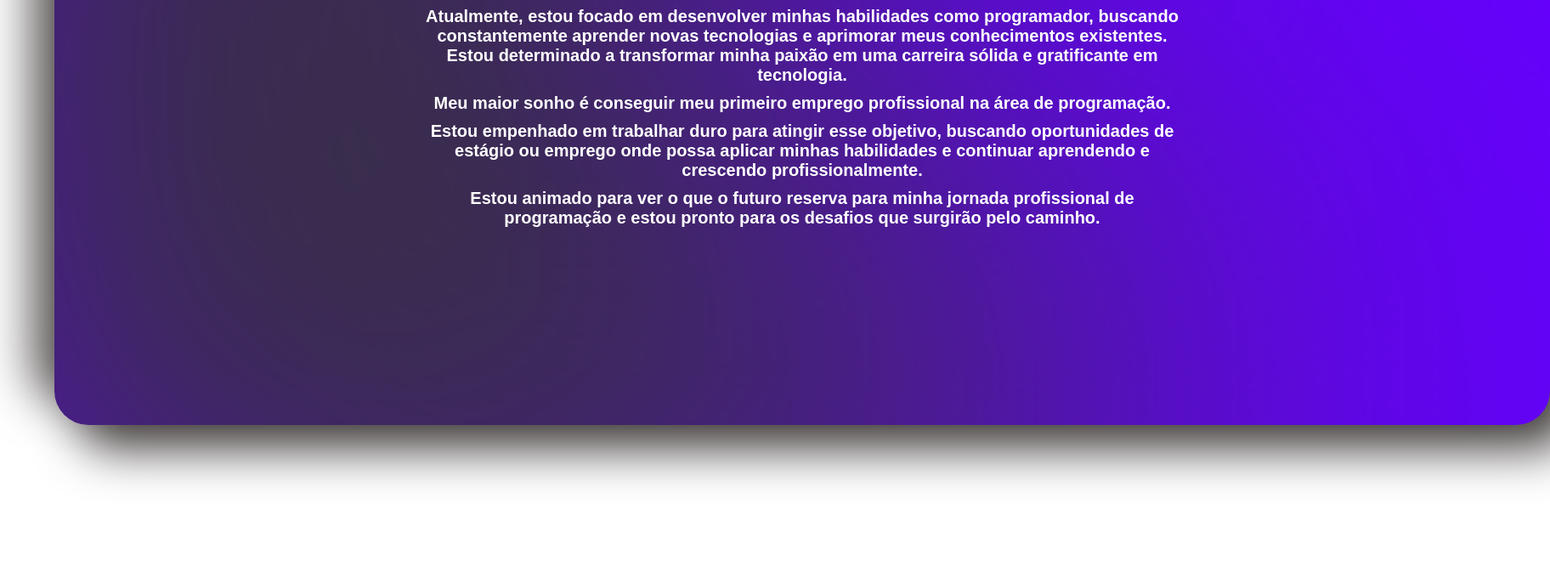
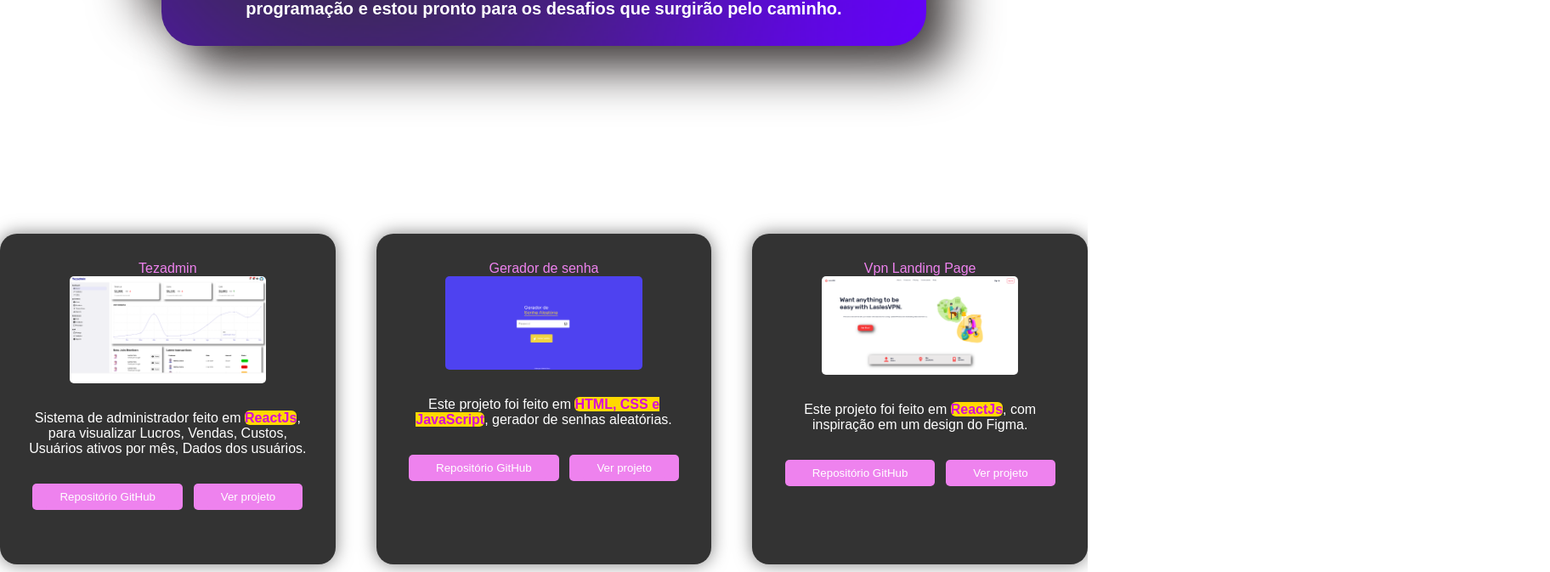
Before and after one commit to gabrielteza/port-teza, a React (Create React App) app: page / in a window 1280 px wide. Shown: the part 1231-1904 px from the top of the page at 85% size, 1824 px wide, since content can reach past the window. Built offline with nearby package versions, Linux system fonts and the light colour scheme.

Commit message:
"Updated About and Projetos pages with improved styling and responsiveness"

```diff
--- a/src/pages/about/about.css
+++ b/src/pages/about/about.css
@@ -1,24 +1,19 @@
 .container-about {
-  margin-top: 15rem;
+  margin-top: 5rem; /* Reduzido para melhorar a aparência em telas menores */
 }
 
 .about-text {
   text-align: center;
   font-size: 20px;
-  padding: 7rem 8rem;
-  margin-right: 300px;
-  margin-left: 300px;
+  padding: 2rem; /* Reduzido para melhorar a aparência em telas menores */
 }
 
 .container-box {
-  height: 50rem;
-  width: 110rem;
-  margin-left: 4rem;
-  margin-right: 4rem;
+  width: 90%; /* Usando largura percentual para se adaptar melhor */
+  max-width: 900px; /* Limitando a largura máxima para melhor legibilidade */
+  margin: 0 auto; /* Centralizando o container */
   background-color: #333;
-  margin-bottom: 3rem;
   border-radius: 40px;
-  background: #333;
   box-shadow: 28px 28px 56px #423d3d, -28px -28px 56px #656060;
   background-image: url("../../img/blurry-gradient-haikei.png");
   background-position: center;
@@ -33,35 +28,32 @@
   margin-top: 10px;
 }
 
+.about-text-h1 {
+  color: #cfc37c;
+}
+
+/* Media Query para telas menores */
 @media screen and (max-width: 768px) {
-  .container-box {
-    height: auto; /* Volte à altura padrão */
-    width: auto; /* Volte à largura padrão */
-    margin-right: 0; /* Volte à margem padrão */
+  .about-text {
+    font-size: 16px;
+    padding: 1rem; /* Reduzido para melhorar a aparência em telas menores */
   }
 
-  .about-text {
-    font-size: 15px; /* Defina o tamanho de fonte desejado */
-    margin-left: 0; /* Volte à margem padrão */
-    font-weight: 500; /* Mantenha o peso da fonte, se desejado */
+  .container-box {
+    border-radius: 20px;
+    margin-left: 1.3rem;
+  }
+
+  .about-text-p {
+    font-size: 14px;
+    font-weight: 600;
+    margin-bottom: 20px;
+    color: #ffd900;
+  }
+
+  .about-text-h1 {
+    color: #cfc37c;
+    font-size: 2rem;
+    font-weight: bold;
   }
 }
-@media screen and (max-width: 768px) {
-  .container-box {
-    height: auto; /* Volte à altura padrão */
-    width: auto; /* Volte à largura padrão */
-    margin-right: 0; /* Volte à margem padrão */
-  }
-
-  .about-text {
-    margin-left: 0;
-    font-weight: 500;
-    font-size: 30px;
-  }
-
-  .about-text p {
-    font-size: 15px; /* Defina o tamanho de fonte desejado */
-    margin-left: 0; /* Volte à margem padrão */
-    font-weight: 400; /* Mantenha o peso da fonte, se desejado */
-  }
-}
--- a/src/pages/projetos/Projetos.jsx
+++ b/src/pages/projetos/Projetos.jsx
@@ -4,8 +4,6 @@ import adm from "../../img/adm.png";
 import gerador from "../../img/gerador.png";
 import vpn from "../../img/vpn.PNG";
 import { Link } from "react-scroll";
-
-// The Main Function
 
 export default function Projetos() {
   return (
@@ -14,95 +12,53 @@ export default function Projetos() {
         <div className="titulo-projetos">
           <h1>Projetos</h1>
           <div className="grid-projetos">
-            <div className="grid-1">
+            <div className="grid-item">
               <div className="grid-titulo">
                 <p>Tezadmin</p>
                 <img src={adm} alt="" className="img" />
                 <div className="desc-container">
-                  <span id="text">Sistema de administrador feito em ReactJs, para vizualizar Lucros, Vendas, Custos, Usuários ativos por mês, Dados dos usuários.</span>
-
+                  <span className="text">Sistema de administrador feito em <mark id="marker-text">ReactJs</mark>, para visualizar Lucros, Vendas, Custos, Usuários ativos por mês, Dados dos usuários.</span>
                 </div>
                 <div className="container-btn">
                   <button className="btn-project">
-                    <a
-                      href="https://github.com/gabrielteza/tezadmin"
-                      target="_blank"
-                      className="btn-project"
-                    >
-                      Repositorio GitHub
-                    </a>
+                    <a href="https://github.com/gabrielteza/tezadmin" target="_blank" className="btn-project">Repositório GitHub</a>
                   </button>
                   <button className="btn-project">
-                    <a
-                      href="https://tezadmin.vercel.app/"
-                      target="_blank"
-                      className="btn-project"
-                    >
-                      Ver projeto
-                    </a>
+                    <a href="https://tezadmin.vercel.app/" target="_blank" className="btn-project">Ver projeto</a>
                   </button>
                 </div>
               </div>
             </div>
-            <div className="grid-2">
+            <div className="grid-item">
               <div className="grid-titulo">
                 <p>Gerador de senha</p>
-                <img src={gerador} alt="" className="img2" />
+                <img src={gerador} alt="" className="img" />
                 <div className="desc-container">
-                  <span id="text2">Este projeto foi feito em HTML, CSS e Javascript, Gerador de Senhas Aleatorias.</span>
-
+                  <span className="text">Este projeto foi feito em <mark id="marker-text">HTML, CSS e JavaScript</mark>, gerador de senhas aleatórias.</span>
                 </div>
                 <div className="container-btn">
-                  <button className="btn-project2">
-                    <a
-                      href="https://github.com/gabrielteza/geredor-de-senha"
-                      target="_blank"
-                      className="btn-project2"
-                    >
-                      Repositorio GitHub
-                    </a>
+                  <button className="btn-project">
+                    <a href="https://github.com/gabrielteza/geredor-de-senha" target="_blank" className="btn-project">Repositório GitHub</a>
                   </button>
-                  <button className="btn-project2">
-                    <a
-                      href="https://geredor-de-senha.vercel.app/"
-                      target="_blank"
-                      className="btn-project2"
-                    >
-                      Ver projeto
-                    </a>
+                  <button className="btn-project">
+                    <a href="https://geredor-de-senha.vercel.app/" target="_blank" className="btn-project">Ver projeto</a>
                   </button>
                 </div>
               </div>
             </div>
-            <div className="grid-3">
+            <div className="grid-item">
               <div className="grid-titulo">
                 <p>Vpn Landing Page</p>
-                <img src={vpn} alt="" className="img3" />
+                <img src={vpn} alt="" className="img" />
                 <div className="desc-container">
-                  <span id="text3">
-                    Este projeto foi feito em ReactJs, com inspiração em um desgin
-                    do figma.
-                  </span>
+                  <span className="text">Este projeto foi feito em <mark id="marker-text">ReactJs</mark>, com inspiração em um design do Figma.</span>
                 </div>
-
                 <div className="container-btn">
-                  <button className="btn-project3">
-                    <a
-                      href="https://github.com/gabrielteza/vpnlandingpage"
-                      target="_blank"
-                      className="btn-project3"
-                    >
-                      Repositorio GitHub
-                    </a>
+                  <button className="btn-project">
+                    <a href="https://github.com/gabrielteza/vpnlandingpage" target="_blank" className="btn-project">Repositório GitHub</a>
                   </button>
-                  <button className="btn-project3">
-                    <a
-                      href="https://vpnlandingpage.vercel.app/"
-                      target="_blank"
-                      className="btn-project3"
-                    >
-                      Ver projeto
-                    </a>
+                  <button className="btn-project">
+                    <a href="https://vpnlandingpage.vercel.app/" target="_blank" className="btn-project">Ver projeto</a>
                   </button>
                 </div>
               </div>
--- a/src/pages/projetos/projetos.css
+++ b/src/pages/projetos/projetos.css
@@ -1,146 +1,105 @@
 .projetos {
-  height: 50rem;
+  padding: 3rem 0;
 }
 
 .titulo-projetos {
   text-align: center;
-  margin-top: 5rem;
-  font-weight: bold;
+  margin-bottom: 3rem;
+  margin-top: 4rem;
 }
 
 .titulo-projetos h1 {
   color: white;
-  font-size: 50px;
-  font-weight: 400;
-  letter-spacing: 4px;
-  font-family: Impact, Haettenschweiler, "Arial Narrow Bold", sans-serif;
+  font-size: 2.5rem;
 }
 
 .grid-projetos {
   display: flex;
-  justify-content: space-between;
-  margin-right: 3rem;
-  margin-left: 3rem;
-  margin-top: 12rem;
+  justify-content: space-around;
+  gap: 3rem;
+  margin-top: 2rem;
 }
 
-.grid-1 {
+.grid-item {
   background-color: #333;
-  height: 30rem;
-  width: 30rem;
+  width: 25rem;
+  padding: 2rem;
   border-radius: 20px;
-  background: #333;
-box-shadow:  28px 28px 56px #423d3d,
-             -28px -28px 56px #656060;
+  box-shadow: 0 0 20px rgba(0, 0, 0, 0.5);
+  margin-bottom: 3rem;
+  margin-top: 2rem;
 }
 
 .grid-titulo {
-  margin-top: 1rem;
+  text-align: center;
+  margin-bottom: 2rem;
 }
 
 .grid-titulo p {
   color: violet;
 }
-.grid-2 {
-  background-color: #333;
-  height: 30rem;
-  width: 30rem;
-  border-radius: 20px;
-  background: #333;
-box-shadow:  28px 28px 56px #423d3d,
-             -28px -28px 56px #656060;
-}
-
-.grid-3 {
-  background-color: #333;
-  height: 30rem;
-  width: 30rem;
-  border-radius: 20px;
-  background: #333;
-box-shadow:  28px 28px 56px #423d3d,
-             -28px -28px 56px #656060;
-}
 
 .img {
-  height: 15rem;
-  width: 28rem;
-  margin-top: 2rem;
+  display: block;
+  margin: 0 auto;
+  width: 70%;
   border-radius: 5px;
 }
 
-.img2 {
-  height: 15rem;
-  width: 28rem;
-  margin-top: 2rem;
-  border-radius: 5px;
+.desc-container {
+  margin-top: 1rem;
 }
 
-.img3 {
-  height: 15rem;
-  width: 28rem;
+.text {
+  color: white;
+  font-size: 1rem;
+  font-weight: 500;
+  text-align: center;
   margin-top: 2rem;
-  border-radius: 5px;
+  display: block;
 }
 
 .container-btn {
-  margin-top: 3rem;
   display: flex;
-  justify-content: space-between;
-  margin-right: 6rem;
-  margin-left: 3rem;
+  justify-content: space-around;
+  margin-top: 2rem;
 }
 
 .btn-project {
   background-color: violet;
-  height: 40px;
-  width: 10rem;
   color: white;
+  border: none;
   border-radius: 5px;
-  outline: none;
-  border: none;
+  padding: 0.5rem 1rem;
+  cursor: pointer;
   text-decoration: none;
-  font-family: Arial, Helvetica, sans-serif;
-  font-size: 15px;
-  font-weight: 600;
+  transition: background-color 0.3s ease;
 }
 
-.btn-project2 {
-  background-color: violet;
-  height: 40px;
-  width: 10rem;
-  color: white;
-  border-radius: 5px;
-  outline: none;
-  border: none;
-  text-decoration: none;
-  font-family: Arial, Helvetica, sans-serif;
-  font-size: 15px;
-  font-weight: 600;
+.btn-project:hover {
+  background-color: #6f42c1;
 }
 
-#text, #text2, #text3{
-  text-align: center;
-  color: white;
-
-  font-size: 15px;
-  font-weight: 500;
-  font-family: system-ui, -apple-system, BlinkMacSystemFont, 'Segoe UI', Roboto, Oxygen, Ubuntu, Cantarell, 'Open Sans', 'Helvetica Neue', sans-serif;
+#marker-text {
+  background-color: #ffd900;
+  color: rgb(214, 10, 214);
+  font-weight: bold;
+  border-radius: 6px;
 }
 
-.btn-project3 {
-  background-color: violet;
-  height: 40px;
-  width: 10rem;
-  color: white;
-  border-radius: 5px;
-  outline: none;
-  border: none;
-  text-decoration: none;
-  font-family: Arial, Helvetica, sans-serif;
-  font-size: 15px;
-  font-weight: 600;
+/* Media Query para telas menores */
+@media screen and (max-width: 768px) {
+  .grid-projetos {
+    flex-direction: column;
+  }
+
+  .grid-item {
+    width: 80%;
+    margin-top: 2rem;
+    margin-left: 8px;
+  }
+
+  .container-btn {
+    margin-top: 1rem;
+  }
 }
-
-.desc-container{
-  margin-top: 1rem;
-}
```
Also changed, not shown: src/pages/about/About.jsx (+7 -21 lines).
